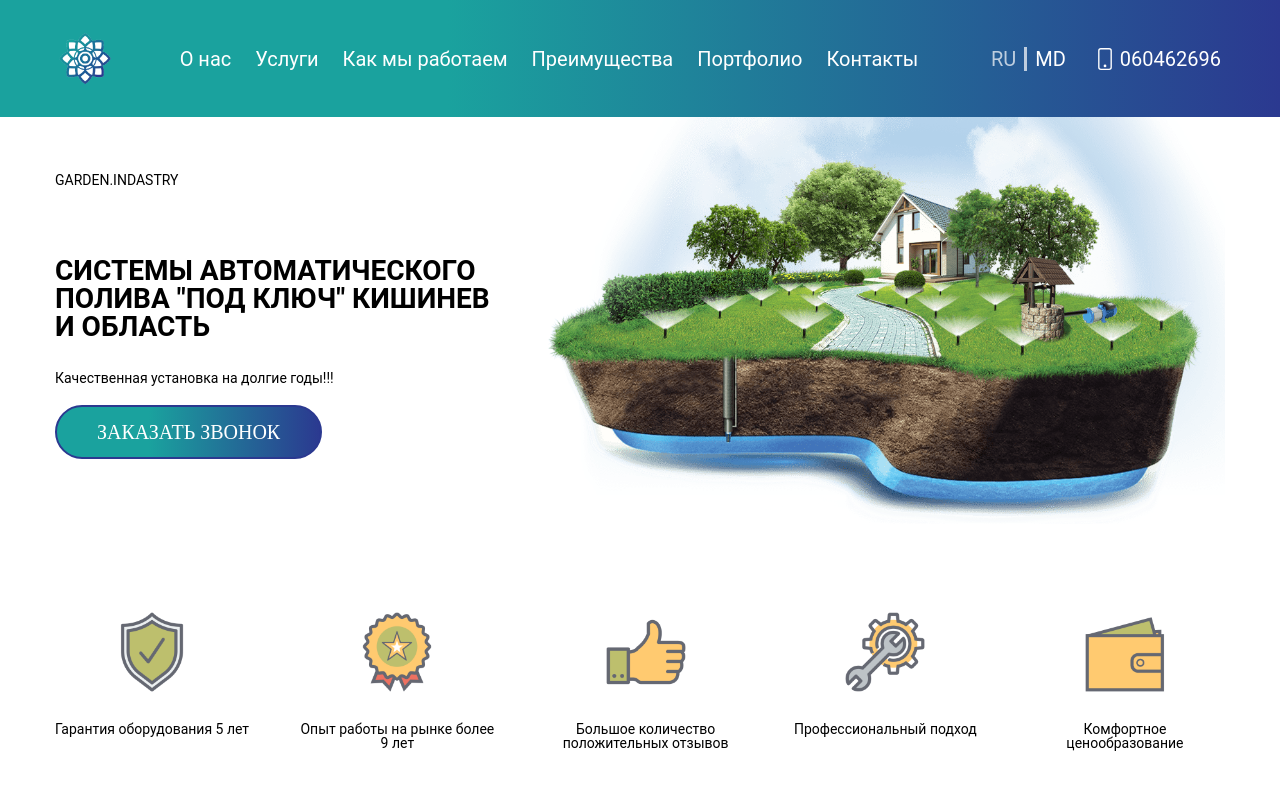
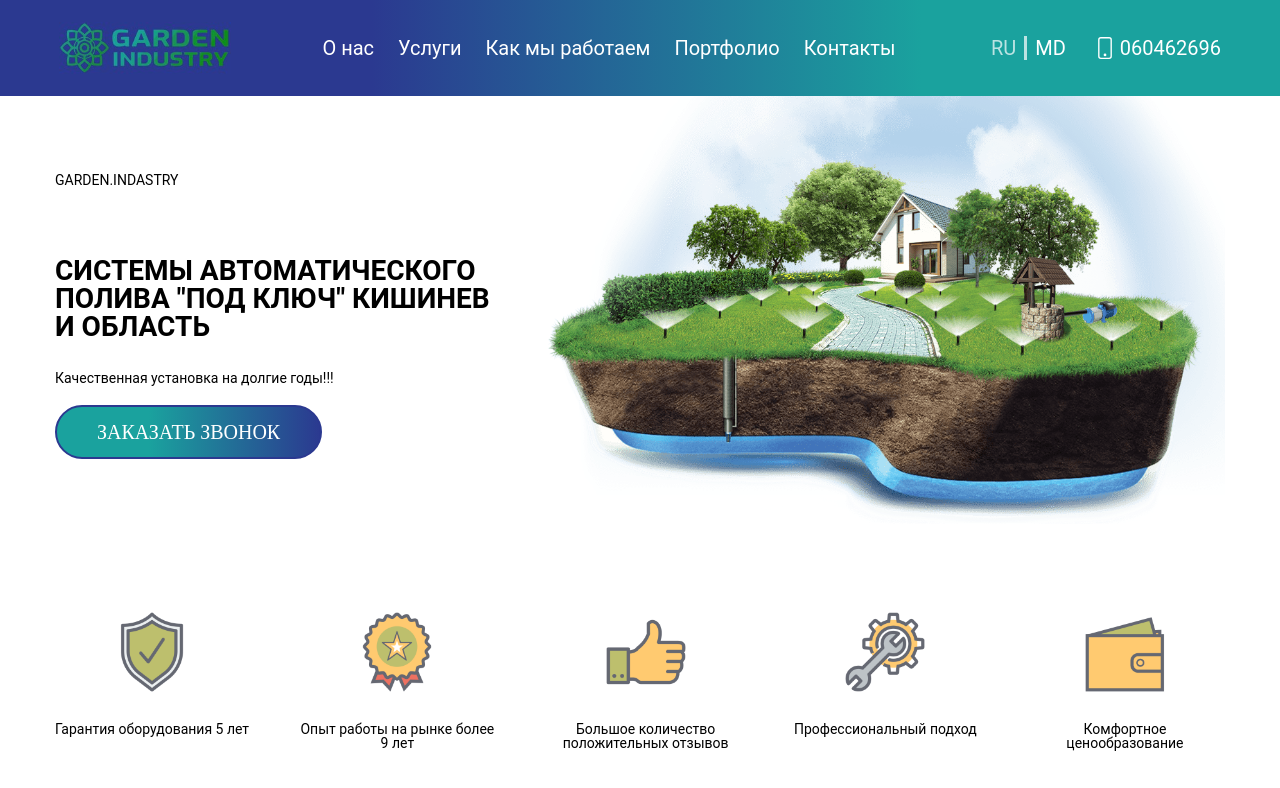
Before and after one commit to maksym-krasovskyi/evolution_kids, a website built with webpack: page src/index.html in a window 1280 px wide. Built offline with nearby package versions, Linux system fonts and the light colour scheme; files whose address does not match are found by name.

Commit message:
fix header

```diff
--- a/src/html/_header.htm
+++ b/src/html/_header.htm
@@ -2,7 +2,7 @@
    <div class="header__container">
       <div class="header__logo logo">
          <a href="#">
-            <img src="@img/logo_small.png" alt="logo" width="140" height="60" />
+            <img src="@img/logo.jpg" alt="logo" width="140" height="60" />
          </a>
       </div>
 
@@ -28,9 +28,6 @@
                   <a href="#" class="menu__link">Как мы работаем</a>
                </li>
                <li class="menu__item">
-                  <a href="#" class="menu__link">Преимущества</a>
-               </li>
-               <li class="menu__item">
                   <a href="#" class="menu__link">Портфолио</a>
                </li>
                <li class="menu__item">
@@ -41,9 +38,9 @@
       </div>
 
       <div class="header__actions">
-         <div class="header__language language">
-            <a href="#" class="language__linck _active">RU</a
-            ><a href="#" class="language__linck">MD</a>
+         <div class="header__language language" aria-label="language switcher">
+            <a href="#" class="language__linck _active" aria-label="language ru">RU</a
+            ><a href="#" class="language__linck" aria-label="language md">MD</a>
          </div>
 
          <a href="tel:060462696" class="header__tel">
--- a/src/scss/header.scss
+++ b/src/scss/header.scss
@@ -1,7 +1,7 @@
 //====================================================================================================
 .header {
-	padding: 28px 0px 28px 0px;
-	background: linear-gradient(90deg,rgba(26, 162, 158, 1) 35%,rgba(43, 57, 144, 1) 100%);
+	padding: 18px 0px 18px 0px;
+	background: linear-gradient(270deg, rgb(26, 162, 158) 28%, #2b3990 71%);
 	position: fixed;
 	top: 0;
 	left: 0;
@@ -31,7 +31,7 @@
 			outline: none;
 			transition: all 0.3s ease-in;
 			display: block;
-			width: 60px;
+			width: 180px;
 
 			&:focus-visible,
 			&:active {
@@ -41,6 +41,15 @@
 			img {
 				width: 100%;
 				height: auto;
+			}
+
+			@media (max-width: 720px){
+				overflow: hidden;
+				width: 56px;
+
+				img {
+					width: 180px;
+				}
 			}
 		}
 	}
@@ -137,7 +146,7 @@
 			height: 100vh;
 			top: 86px;
 			left: 0;
-			background: linear-gradient(90deg,rgba(26, 162, 158, 1) 35%,rgba(43, 57, 144, 1) 100%);
+			background: linear-gradient(270deg, rgb(26, 162, 158) 28%, #2b3990 71%);
 			z-index: 101;
 			padding: 40px 16px;
 			transform: translateX(-100%);
```
Also changed, not shown: src/img/big_logo.png (deleted), src/img/big_logo.svg (added), src/img/logo.jpg (added), src/img/logo.svg (added), src/img/logo_small.png (deleted).
